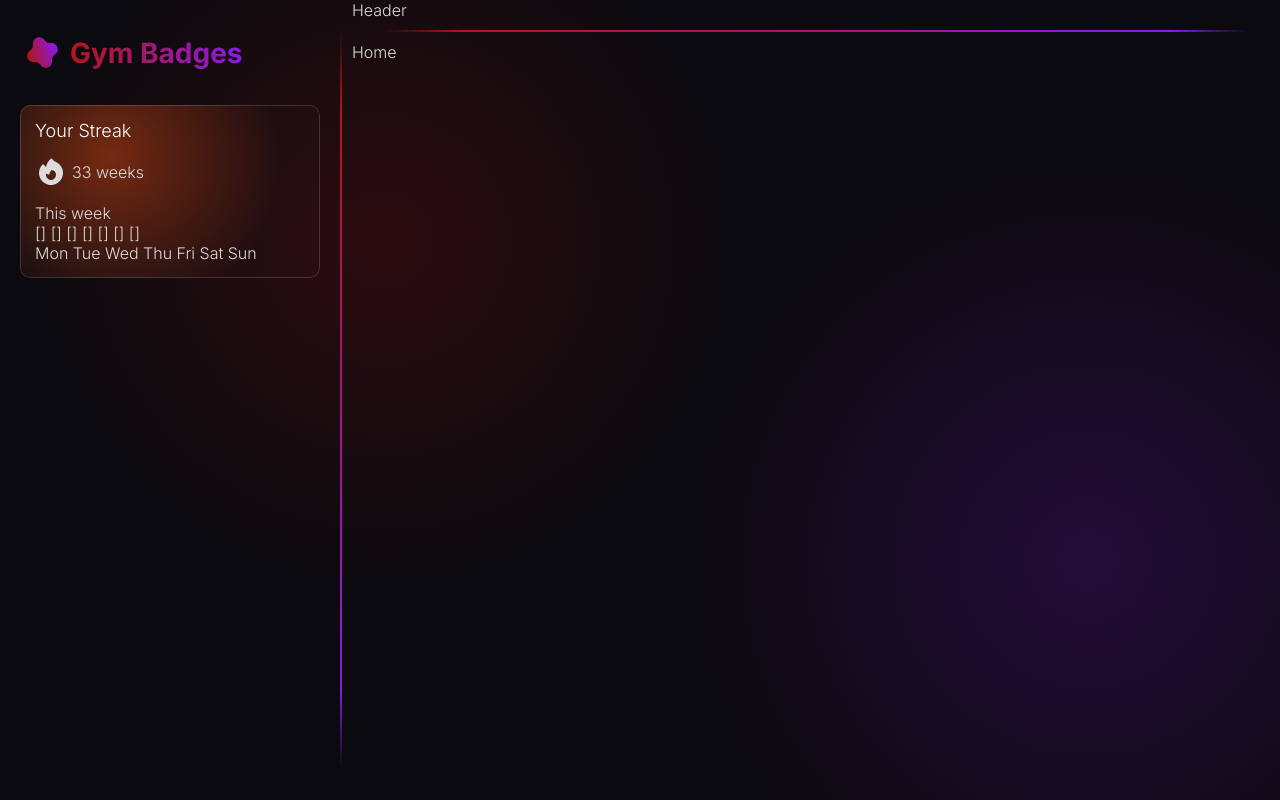
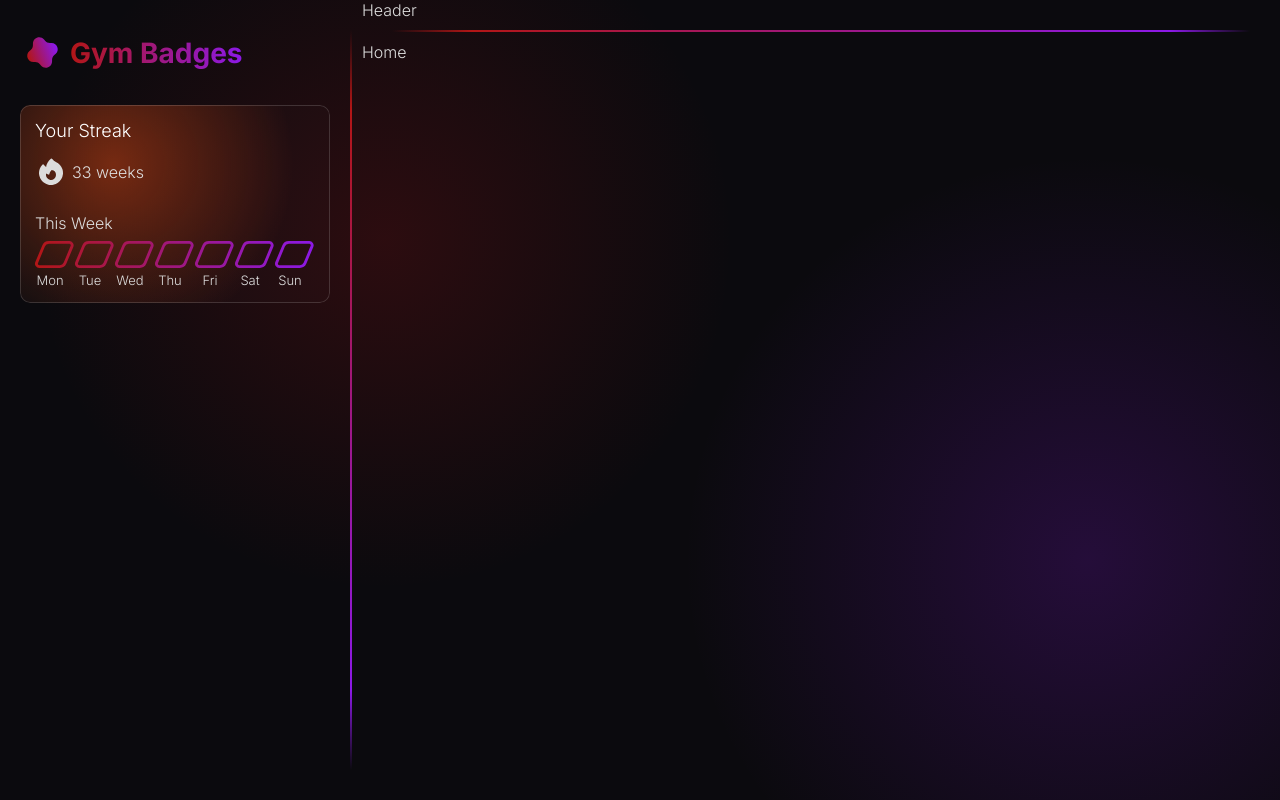
Before and after one commit to TFG-APP-de-gamificacion-del-deporte/gym-badges-web-app, a Next.js app in the folder src/gym_badges/: page / in a window 1280 px wide. Built offline with nearby package versions, Linux system fonts and the light colour scheme.

Commit message:
Finish Streak Card visually

```diff
--- a/src/gym_badges/app/globals.scss
+++ b/src/gym_badges/app/globals.scss
@@ -47,3 +47,9 @@ h2 {
   font-weight: 300;
   color: white;
 }
+
+h6 {
+  font-size: small;
+  font-weight: 300;
+  color: rgb(220, 220, 220);
+}
--- a/src/gym_badges/components/dashboard/dashboard.module.scss
+++ b/src/gym_badges/components/dashboard/dashboard.module.scss
@@ -1,5 +1,5 @@
 .dashboard {
-  width: 300px;
+  // width: 300px;
   height: 100vh;
   margin: 0px 10px 0 20px;
 }
--- a/src/gym_badges/components/dashboard/streak-card/streak-card.module.scss
+++ b/src/gym_badges/components/dashboard/streak-card/streak-card.module.scss
@@ -9,7 +9,7 @@
   display: flex;
   flex-direction: row;
   align-items: center;
-  margin: 15px 0px;
+  margin: 15px 0px 25px 0px;
 }
 
 .icon {
--- a/src/gym_badges/components/dashboard/streak-card/streak-card.tsx
+++ b/src/gym_badges/components/dashboard/streak-card/streak-card.tsx
@@ -1,5 +1,6 @@
 import styles from "@/components/dashboard/streak-card/streak-card.module.scss"
 import { FireIcon } from "@heroicons/react/24/solid"
+import WeekBar from "./week-bar/week-bar";
 
 export default function StreakCard() {
   return (
@@ -9,9 +10,7 @@ export default function StreakCard() {
         <FireIcon className={styles.icon}/>
         <p>33 weeks</p>
       </div>
-      <p>This week</p>
-      <p>[] [] [] [] [] [] []</p>
-      <p>Mon Tue Wed Thu Fri Sat Sun</p>
+      <WeekBar></WeekBar>
     </div>
   );
 }
--- /dev/null
+++ b/src/gym_badges/components/dashboard/streak-card/week-bar/week-bar.module.scss
@@ -0,0 +1,45 @@
+@use "@/app/global_vars.scss" as GV;
+
+// Number of days in a week.
+// [!] Needs to be the same as the .tsx variable
+$n_days: 7;
+
+@function calcRgbaColor($index) {
+  $start: $index - 1;
+  $end: $index;
+  @return (
+    mix(GV.$red, GV.$purple, (1-$start/$n_days)*100),
+    mix(GV.$red, GV.$purple, (1-$end/$n_days)*100)
+  );
+}
+
+.container {
+  margin-top: 8px;
+  display: flex;
+  flex-direction: row;
+
+  @for $i from 1 through $n_days {
+    div:nth-child(#{$i}) .box {
+      background: linear-gradient(to right, calcRgbaColor($i));
+    }
+  }
+}
+
+.day {
+  display: flex;
+  flex-direction: column;
+  gap: 3px;
+
+  h6 {
+    width: 30px;
+    text-align: center;
+  }
+}
+
+.box {
+  width: 40px;
+  height: 28px;
+  mask-repeat: no-repeat;
+  mask-size: 100%;
+  mask-image: url(../../../../public/box.svg);
+}
--- /dev/null
+++ b/src/gym_badges/components/dashboard/streak-card/week-bar/week-bar.tsx
@@ -0,0 +1,20 @@
+import styles from "./week-bar.module.scss"
+
+export default function WeekBar() {
+  const n_days = 7; // [!] Needs to be the same as the .scss variable
+  const days = ["Mon", "Tue", "Wed", "Thu", "Fri", "Sat", "Sun"];
+
+  return (
+    <>
+      <p>This Week</p>
+      <div className={styles.container}>
+        {Array.from({length: n_days}).map((_, index) => (
+          <div className={styles.day} key={index}>
+            <div className={styles.box}/>
+            <h6>{days[index]}</h6>
+          </div>
+        ))}
+      </div>
+    </>
+  )
+}
--- a/src/gym_badges/components/logo/logo.tsx
+++ b/src/gym_badges/components/logo/logo.tsx
@@ -5,7 +5,7 @@ import logo from "@/public/logo.svg";
 export default function Logo() {
   return (
     <div className={styles.logo}>
-      <Image src={logo} width={45} height={45} alt="Logo" />
+      <Image src={logo} width={45} alt="Logo" />
       <h1 className={styles.title}>Gym Badges</h1>
     </div>
   );
```
Also changed, not shown: src/gym_badges/public/box.svg (added).
